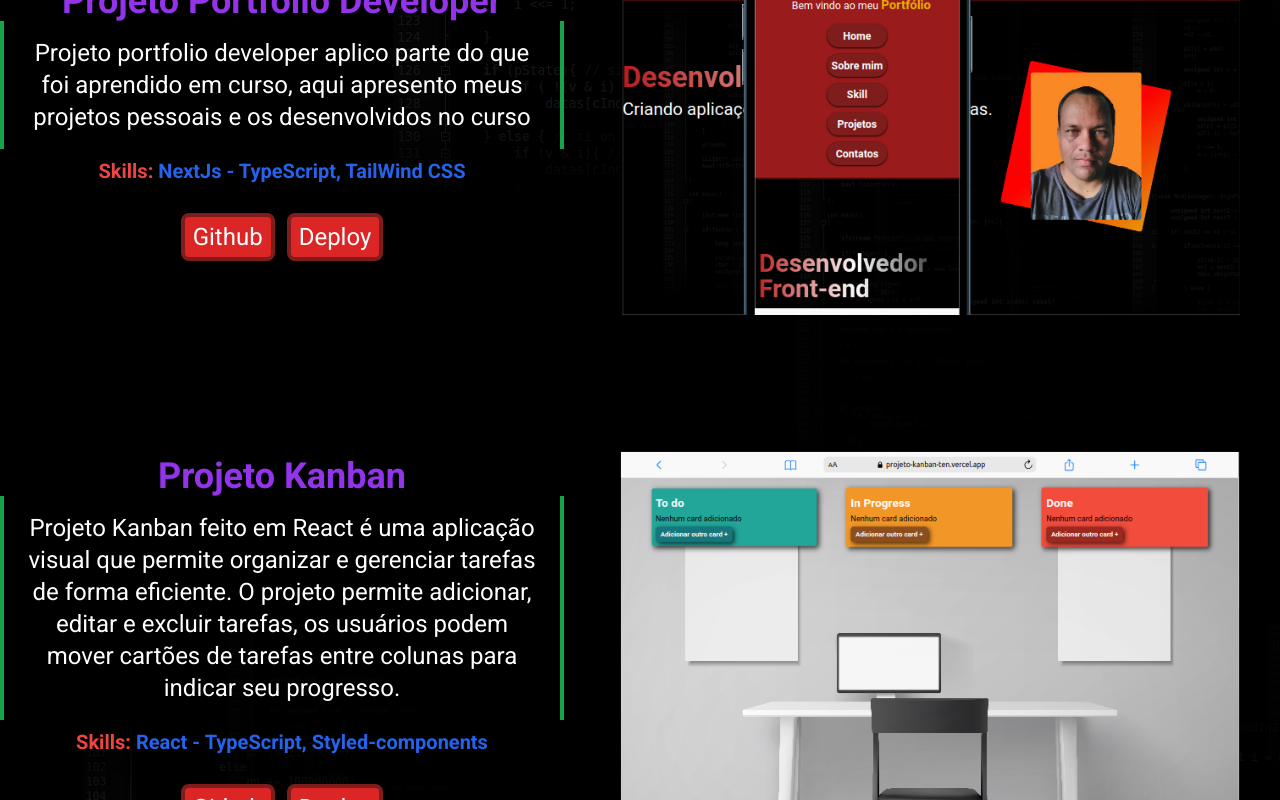
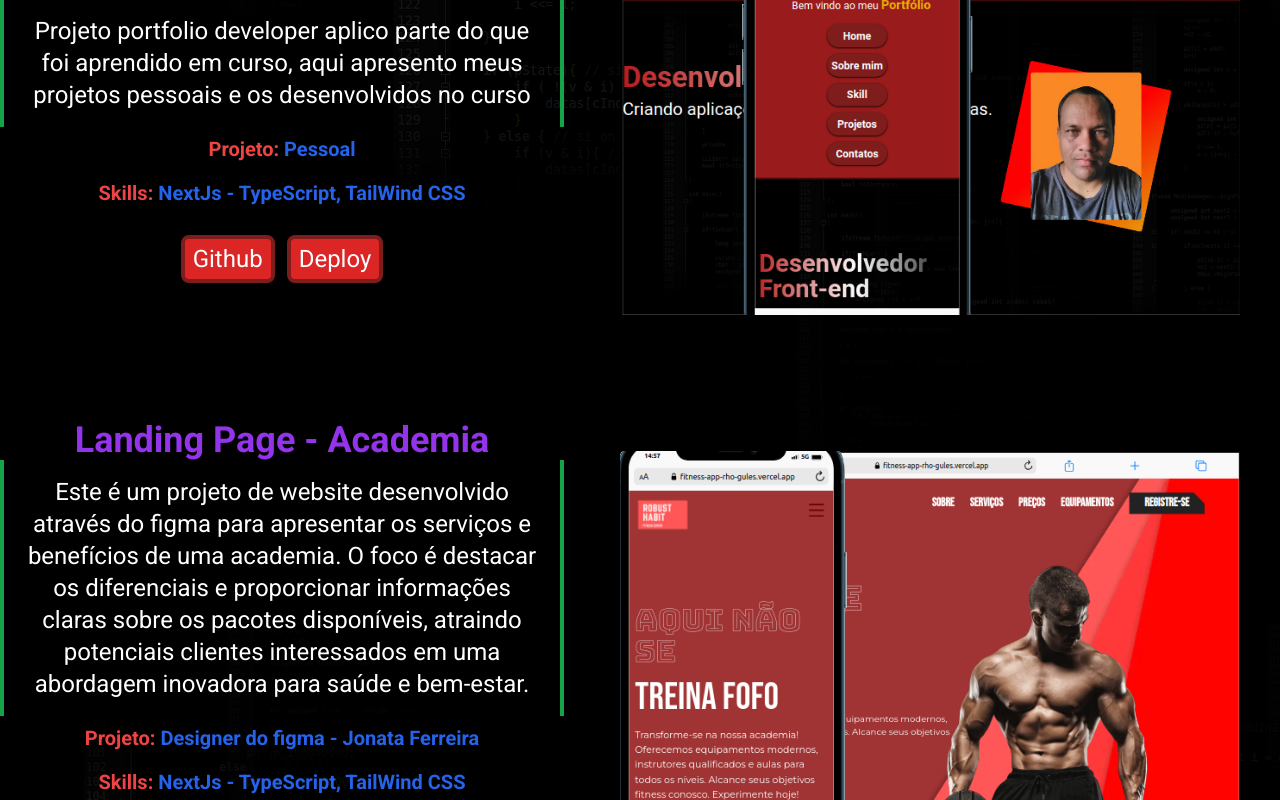
Before and after one commit to cardrocha/Portfolio_developer, a Next.js app: page / in a window 1280 px wide. Shown: the part 2980-3780 px from the top of the page. Built offline with nearby package versions, Linux system fonts and the light colour scheme.

Commit message:
fix: description projects

```diff
--- a/src/components/Project.tsx
+++ b/src/components/Project.tsx
@@ -9,6 +9,7 @@ const reposList: Repos[] = [
     title: "Sistema de login com NextAuth",
     description:
       "Projeto de login de usuário usa NextAuth para gerenciar as autenticações, aqui faço uso do sistema do google cloud para logar o usuário com sua conta.",
+    project: "Pessoal",
     language: "NextJs - TypeScript, TailWind CSS, NextAuth, Google Cloud",
     link: "https://github.com/cardrocha/next-auth",
     deploy: "https://next-auth-theta-roan.vercel.app/",
@@ -19,6 +20,7 @@ const reposList: Repos[] = [
     title: "Foto astronômica do dia",
     description:
       "Projeto Foto astronômica faço uso da Api da Nasa para fazer a requisição da api APOD, para mostra informações da foto do dia",
+    project: "Pessoal",
     language: "NextJs - TypeScript, TailWind CSS",
     link: "https://github.com/cardrocha/Nasa_APOD_api",
     deploy: "https://nasa-apod-api-six.vercel.app/",
@@ -29,26 +31,29 @@ const reposList: Repos[] = [
     title: "Projeto Portfólio Developer",
     description:
       "Projeto portfolio developer aplico parte do que foi aprendido em curso, aqui apresento meus projetos pessoais e os desenvolvidos no curso",
+    project: "Pessoal",
     language: "NextJs - TypeScript, TailWind CSS",
     link: "https://github.com/cardrocha/Portfolio_developer",
     deploy: "https://portfolio-developer-pi.vercel.app/",
   },
   {
     id: 4,
-    image: "/kanban.png",
-    title: "Projeto Kanban",
+    image: "/fitness.png",
+    title: "Landing Page - Academia",
     description:
-      "Projeto Kanban feito em React é uma aplicação visual que permite organizar e gerenciar tarefas de forma eficiente. O projeto permite adicionar, editar e excluir tarefas, os usuários podem mover cartões de tarefas entre colunas para indicar seu progresso.",
-    language: "React - TypeScript, Styled-components",
-    link: "https://github.com/cardrocha/projeto_kanban",
-    deploy: "https://projeto-kanban-ten.vercel.app/",
+      "Este é um projeto de website desenvolvido através do figma para apresentar os serviços e benefícios de uma academia. O foco é destacar os diferenciais e proporcionar informações claras sobre os pacotes disponíveis, atraindo potenciais clientes interessados em uma abordagem inovadora para saúde e bem-estar.",
+    project: "Designer do figma - Jonata Ferreira",
+    language: "NextJs - TypeScript, TailWind CSS",
+    link: "https://github.com/cardrocha/fitness-app/",
+    deploy: "https://fitness-app-rho-gules.vercel.app/",
   },
   {
     id: 5,
     image: "/efood.png",
     title: "Efood",
     description:
-      "Projeto de aplicativo de serviço de delivery online, com pagameto e checkout",
+      "Projeto de aplicativo de serviço de delivery online, com pagameto e checkout, desenvolvido com figma e usando conhecimentos adquiridos nos módulos de react.",
+    project: "Designer Ebac",
     language: "React - Redux-ToolKit, TypeScript, Styled-components",
     link: "https://github.com/cardrocha/efood_ecommerce",
     deploy: "https://efood-ecommerce.vercel.app/",
@@ -58,7 +63,8 @@ const reposList: Repos[] = [
     image: "/eplay.png",
     title: "Eplay",
     description:
-      "Projeto de aplicativo de comércio online de venda de games digitais, com pagameto e checkout",
+      "Projeto de aplicativo de comércio online de venda de games digitais, com pagameto e checkout, desenvolvido no módulo react.",
+    project: "Projeto Ebac",
     language: "React - Redux-ToolKit, TypeScript, Styled-components",
     link: "https://github.com/cardrocha/eplay",
     deploy: "https://eplay-one.vercel.app/",
@@ -69,6 +75,7 @@ const reposList: Repos[] = [
     title: "Todo List",
     description:
       "Minhas Tarefas é uma aplicação web que permite adicionar, editar, excluir tarefas e marcar como concluídas. Com uma interface simples, os usuários podem gerenciar sua lista de tarefas de forma eficiente.",
+    project: "Projeto Ebac",
     language: "React - Redux-ToolKit, TypeScript, Styled-components",
     link: "https://github.com/cardrocha/minhas-tarefas",
     deploy: "https://minhas-tarefas-wine.vercel.app/",
@@ -79,6 +86,7 @@ const reposList: Repos[] = [
     title: "Projeto Portifólio",
     description:
       "Projeto Portfólio simula uma prestadora de internet banda larga ou fibra ótica.",
+    project: "Pessoal",
     language: "HTML, CSS e Javascript",
     link: "https://github.com/cardrocha/projeto_portfolio",
     deploy: "https://projeto-portfolio-six.vercel.app/",
@@ -88,7 +96,8 @@ const reposList: Repos[] = [
     image: "/landing.png",
     title: "Landing Page Movie",
     description:
-      "Projeto de uma landing page do filme homem-aranha atraves do Aranhaverso",
+      "Projeto de uma landing page do filme homem-aranha atraves do Aranhaverso, projeto desenvolvido com comhecimentos do módulo clone Disney Plus",
+    project: "Pessoal curso",
     language: "HTML, Sass, Gulp e Javascript",
     link: "https://github.com/cardrocha/Landing-Page-Movie",
     deploy: "https://landing-page-movie.vercel.app/",
--- a/src/components/ProjectList.tsx
+++ b/src/components/ProjectList.tsx
@@ -16,6 +16,7 @@ const ProjectList = ({ repo }: Props) => {
             image={repo.image}
             title={repo.title}
             description={repo.description}
+            project={repo.project}
             language={repo.language}
             link={repo.link}
             deploy={repo.deploy}          />
--- a/src/components/RepoBox.tsx
+++ b/src/components/RepoBox.tsx
@@ -5,12 +5,13 @@ type Props = {
   image: string;
   title: string;
   description: string;
+  project: string;
   language: string;
   link: string
   deploy: string
 };
 
-const RepoBox = ({ image, title, description, language, link, deploy }: Props) => {
+const RepoBox = ({ image, title, description, project, language, link, deploy }: Props) => {
   return (
     <>
       <div className="flex flex-col-reverse xl:flex-row gap-4 items-center mt-14 text-white">
@@ -20,6 +21,9 @@ const RepoBox = ({ image, title, description, language, link, deploy }: Props) =
           </h2>
           <p className="text-2xl text-center border-x-4 border-green-600 p-4">
             {description}
+          </p>
+          <p className="text-xl text-center p-2 text-blue-600 font-semibold">
+            <span className="text-red-500">Projeto:</span> {project}
           </p>
           <p className="text-xl text-center p-2 text-blue-600 font-semibold">
             <span className="text-red-500">Skills:</span> {language}
@@ -43,7 +47,13 @@ const RepoBox = ({ image, title, description, language, link, deploy }: Props) =
             </a>
           </div>
         </div>
-        <Image className="p-10" src={image} alt={title} width={700} height={600} />
+        <Image
+          className="p-10"
+          src={image}
+          alt={title}
+          width={700}
+          height={600}
+        />
       </div>
     </>
   );
```
Also changed, not shown: src/models/repos.ts (+21 -10 lines), public/fitness.png (added).
